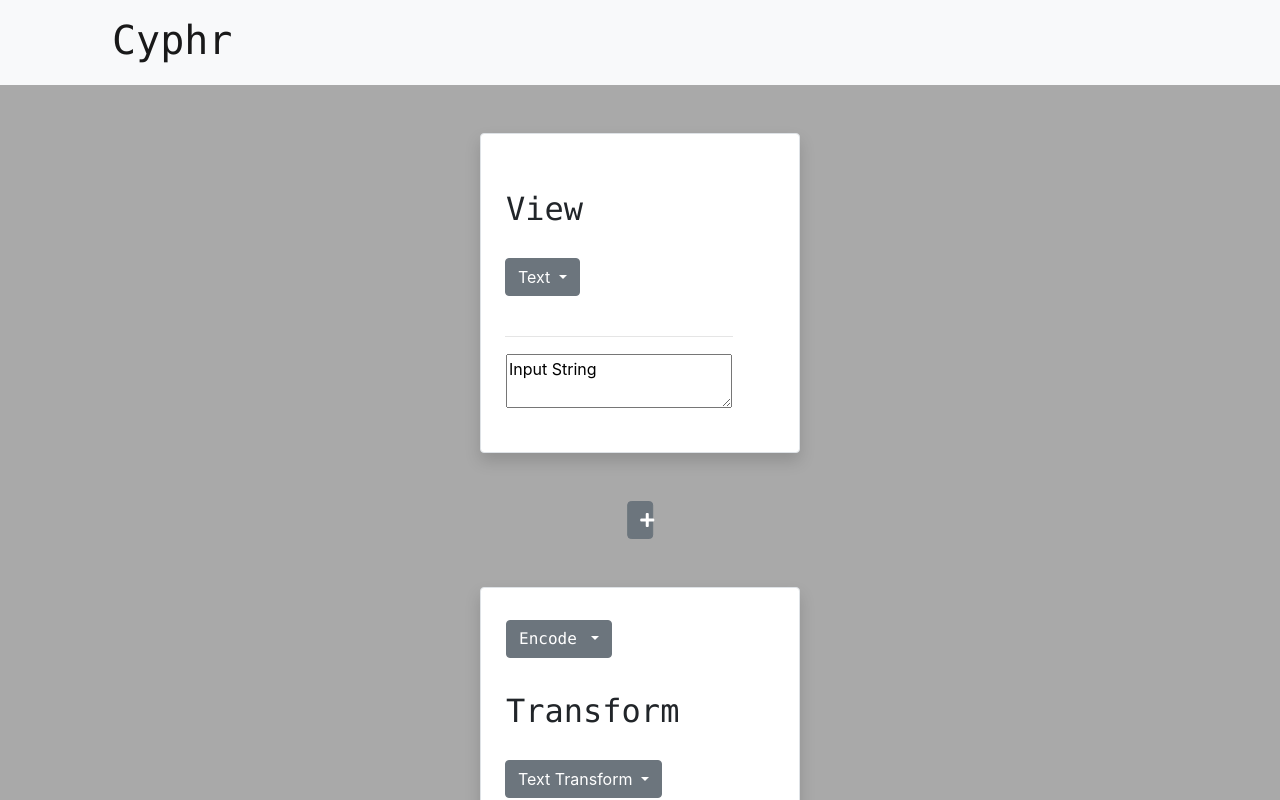
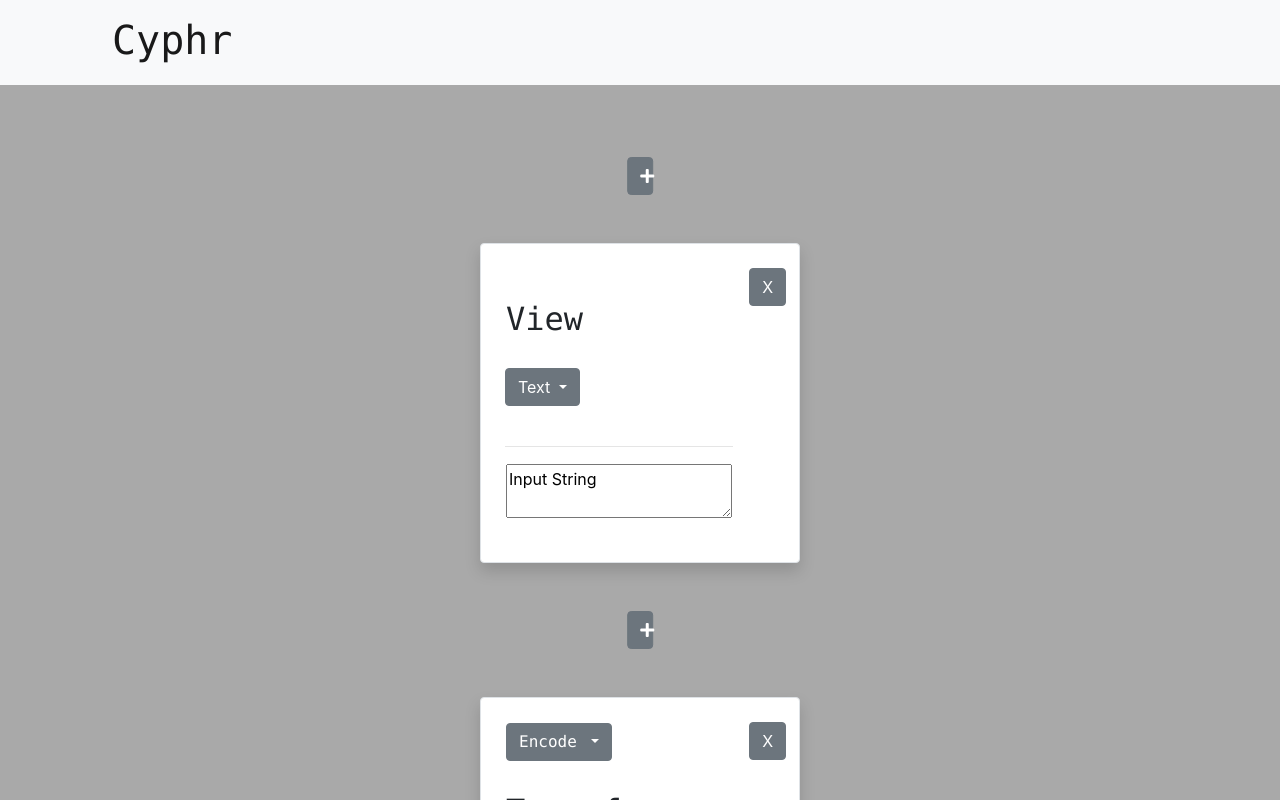
Before and after one commit to pru-namikaze/Cyphr, an Angular app: page / in a window 1280 px wide. Shown: the top 800 px of the page. Built offline with nearby package versions, Linux system fonts and the light colour scheme.

Commit message:
Added "+" button on index 0. Added an event to remove a node from list.

```diff
--- a/src/app/services/common.service.ts
+++ b/src/app/services/common.service.ts
@@ -1,5 +1,6 @@
 import { Injectable } from '@angular/core';
 import { isUndefined } from 'util';
+import { InfrastructureNodeListService } from './infrastructure-node-list.service'
 
 @Injectable({
   providedIn: 'root'
@@ -11,6 +12,7 @@ export class CommonService {
   constructor() {
     this.encodeDecodeOptions = ['Encode', 'Decode'];
   }
+
   getDefaultConfiguration(type: string, cypher: string): any {
     // TODO: Work on it to give default configuration of the cypher
     if ((!isUndefined(type) && !isUndefined(cypher)) && ((type === 'View') && (cypher === 'Text'))) {
--- a/src/app/services/infrastructure-node-list.service.ts
+++ b/src/app/services/infrastructure-node-list.service.ts
@@ -2,6 +2,7 @@ import { Injectable } from '@angular/core';
 import { of, Observable } from 'rxjs';
 
 import { CommonService } from './common.service';
+import { isUndefined } from 'util';
 
 @Injectable({
   providedIn: 'root'
@@ -59,4 +60,10 @@ export class InfrastructureNodeListService {
     this.NodeList.splice(UpdatedNode[0], 1, UpdatedNode);
   }
 
+  ShowCypherMenu(menuIndex?: number) {
+    document.getElementsByTagName('body')[0].style.cssText = 'margin: 0; height: 100%; overflow: hidden';
+
+    this.selectedPlusIndex = isUndefined(menuIndex) ? 0 : menuIndex;
+    this.showCypherMenu = true;
+  }
 }
--- a/src/app/templates/main-component/main-component.component.html
+++ b/src/app/templates/main-component/main-component.component.html
@@ -1,4 +1,8 @@
 
 <app-cypher-menu-template></app-cypher-menu-template>
 
+<button class="btn btn-secondary my-5 translate-plus-icon-center" type="button"
+  (click)="infrastructureNodeList.ShowCypherMenu()">
+  <span class="fas fa-plus"></span>
+</button>
 <app-node-template class="mx-5" *ngFor="let node of infrastructureNodeList.NodeList" [id]=[node[0]]></app-node-template>
--- a/src/app/templates/node-template/node-template.component.html
+++ b/src/app/templates/node-template/node-template.component.html
@@ -1,7 +1,7 @@
 <div class="rounded border shadow dimension-dialog-box p-4 translate-node-center">
   <table>
     <tr>
-      <td class="font-family-lucida-console-monaco-monospace-2em" *ngIf="infrastructureNodeList.NodeList[id][2]">
+      <td class="font-family-lucida-console-monaco-monospace" *ngIf="infrastructureNodeList.NodeList[id][2]">
         <div class="dropdown">
           <button class="btn btn-secondary dropdown-toggle" type="button" data-toggle="dropdown">
             {{infrastructureNodeList.NodeList[id][2]}}
@@ -11,7 +11,11 @@
               (click)="selectencodeDecodeOptionClick(option)">{{option}}</button>
           </div>
         </div>
+      </td>
       <td>
+        <button class="btn btn-secondary position-close-btn" type="button" (click)="infrastructureNodeList.RemoveNodeAtindex(id)"> X
+        </button>
+      </td>
     </tr>
     <br />
     <tr>
@@ -51,7 +55,8 @@
     </tr>
   </table>
 </div>
-<!-- infrastructureNodeList.AddNodeAtindex([(infrastructureNodeList.NodeList[id][0]+1), 'Transform', 'Encode', ['Text Transform', []], 'Input String', 'Output String']) -->
-<button class="btn btn-secondary my-5 translate-plus-icon-center" type="button" (click)="ShowCypherMenu(infrastructureNodeList.NodeList[id][0]+1)">
+
+<button class="btn btn-secondary my-5 translate-plus-icon-center" type="button"
+  (click)="infrastructureNodeList.ShowCypherMenu(infrastructureNodeList.NodeList[id][0]+1)">
   <span class="fas fa-plus"></span>
 </button>
--- a/src/app/templates/node-template/node-template.component.ts
+++ b/src/app/templates/node-template/node-template.component.ts
@@ -2,7 +2,6 @@ import { Component, OnInit, Input, Output } from '@angular/core';
 import { DomainDataService } from '../../services/domain-data.service';
 import { InfrastructureNodeListService } from '../../services/infrastructure-node-list.service';
 import { CommonService } from '../../services/common.service';
-import { $ } from 'protractor';
 
 @Component({
   selector: 'app-node-template',
@@ -13,7 +12,6 @@ import { $ } from 'protractor';
 export class NodeTemplateComponent implements OnInit {
 
   @Input() id: number;
-  // @Output() updateMaincomponent = new EventEmitter<boolean>();
 
   // tslint:disable-next-line: max-line-length
   constructor(public domainDataService: DomainDataService, public infrastructureNodeList: InfrastructureNodeListService, public common: CommonService) {
@@ -29,10 +27,6 @@ export class NodeTemplateComponent implements OnInit {
     this.infrastructureNodeList.NodeList[this.id][3][0] = cypher;
     this.infrastructureNodeList.NodeList[this.id][3][1] = this.common.getDefaultConfiguration(type, cypher);
   }
-  ShowCypherMenu(menuIndex: number) {
-    document.getElementsByTagName('body')[0].style.cssText = 'margin: 0; height: 100%; overflow: hidden';
-    this.infrastructureNodeList.selectedPlusIndex = menuIndex;
-    this.infrastructureNodeList.showCypherMenu = true;
-  }
+
 
 }
--- a/src/styles.css
+++ b/src/styles.css
@@ -69,3 +69,9 @@ body
   overflow-x: hidden;
   margin-bottom: -1em;
 }
+.position-close-btn
+{
+  position: absolute;
+  right: 1vw;
+  top: 1.5rem;
+}
```
